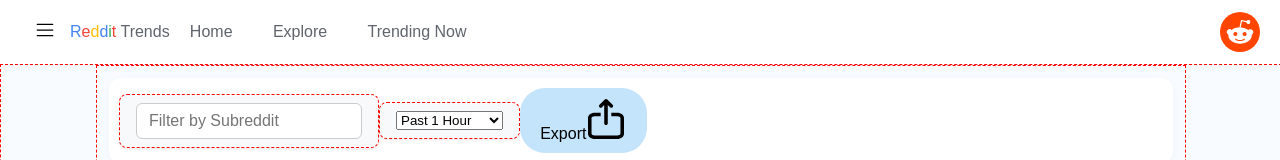
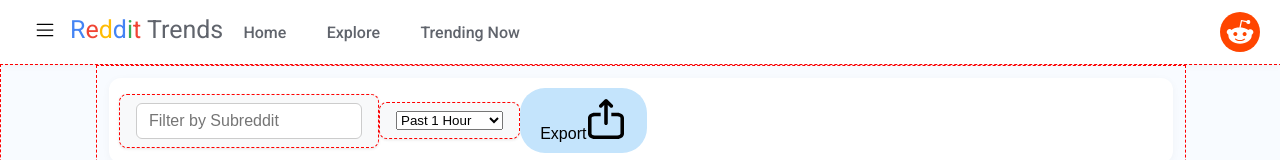
Before and after one commit to danielgao-1/web-trend, a React (Vite) app in the folder frontend/: page / in a window 1280 px wide. Shown: the top 160 px of the page. Built offline with nearby package versions, Linux system fonts and the light colour scheme; no server answers.

Commit message:
font change

```diff
--- a/frontend/src/App.css
+++ b/frontend/src/App.css
@@ -1,3 +1,7 @@
+/*roboto import*/
+@import url('https://fonts.googleapis.com/css2?family=Roboto:wght@400;500;700&display=swap');
+
+
 .App {
     margin: 0;
     padding: 0;
@@ -8,6 +12,7 @@
   }
 
 .big-bar {
+    font-family: 'Roboto', sans-serif;
     height: 64px;
     background-color: white;
     margin: 0px;
@@ -15,6 +20,12 @@
     display: flex;
     align-items: center;
     padding: 0 20px;
+
+}
+
+.big-bar span {
+    font-weight: 400;
+    font-size: 25px;
 
 }
 
@@ -37,6 +48,7 @@
 }
 .chart{
     border: 1px dashed black;
+    border: 1px dashed red;
 }
 
 .nothing-container {
@@ -91,9 +103,10 @@
   border-bottom-left-radius: 12px;
   border-bottom-right-radius: 12px;
   width: 100%;
-  height: 45px;
+  height: 50px;
   box-shadow: 0 2px 8px rgba(0, 0, 0, 0.04);
   border: 1px dashed red;
+
 }
 
 /*settings for the rows*/
```
